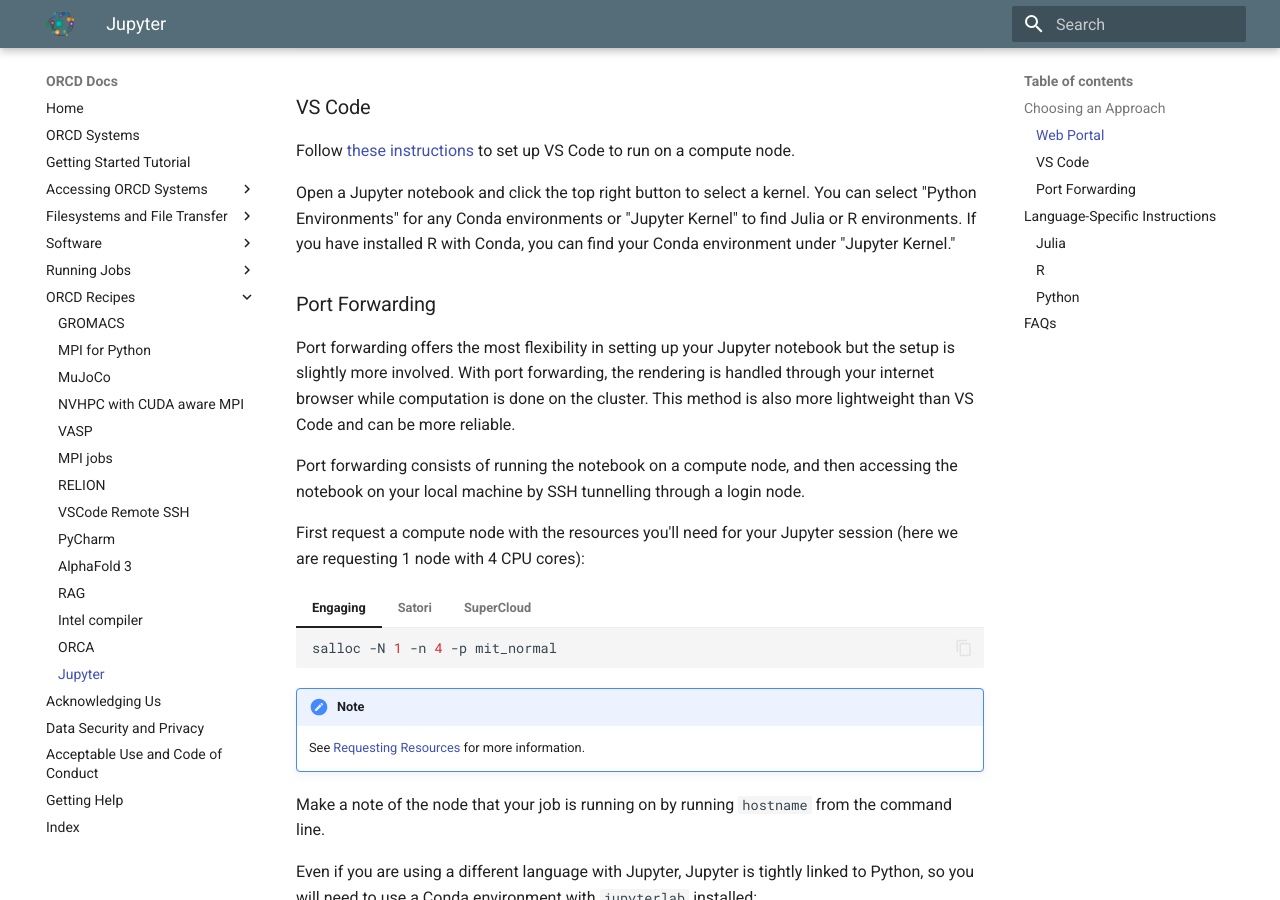
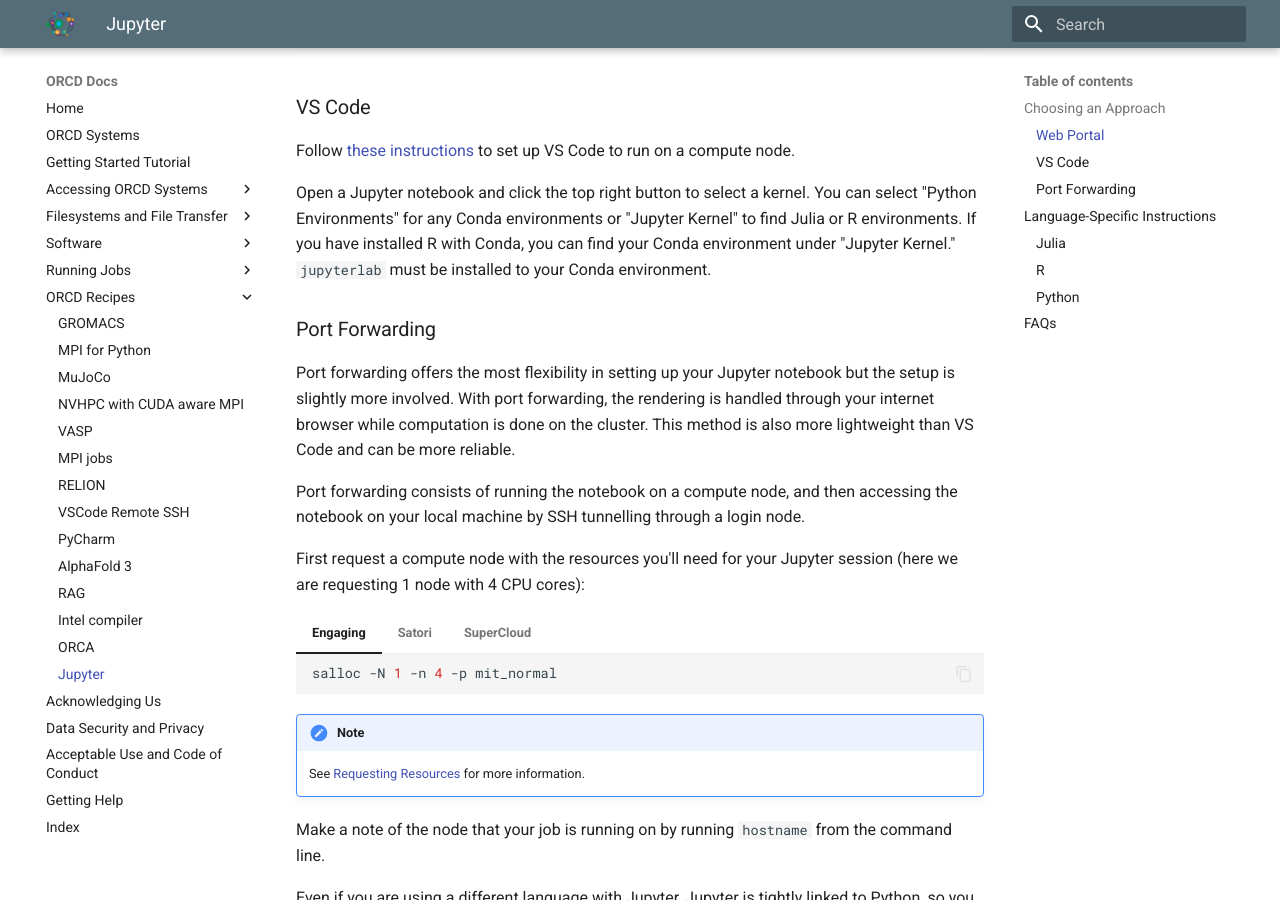
Before and after one commit to mit-orcd/orcd-docs-edit, an MkDocs documentation site: the page built from docs/recipes/jupyter.md, in a window 1280 px wide and 900 px high, scrolled down 1062 px. Built offline with MkDocs 1.6.1 and Material for MkDocs 9.7.7, drawn with Linux system fonts in a browser that asks for light colours.

Commit message:
minor fix

```diff
--- a/docs/recipes/jupyter.md
+++ b/docs/recipes/jupyter.md
@@ -78,7 +78,6 @@
     notebook. When you open a notebook, select the kernel for your desired
     language.
 
-
 ### VS Code
 
 Follow [these instructions](./vscode.md) to set up VS Code to run on a compute
@@ -87,7 +86,8 @@
 Open a Jupyter notebook and click the top right button to select a kernel. You
 can select "Python Environments" for any Conda environments or "Jupyter Kernel"
 to find Julia or R environments. If you have installed R with Conda, you can
-find your Conda environment under "Jupyter Kernel."
+find your Conda environment under "Jupyter Kernel." `jupyterlab` must be
+installed to your Conda environment.
 
 ### Port Forwarding
 
```
